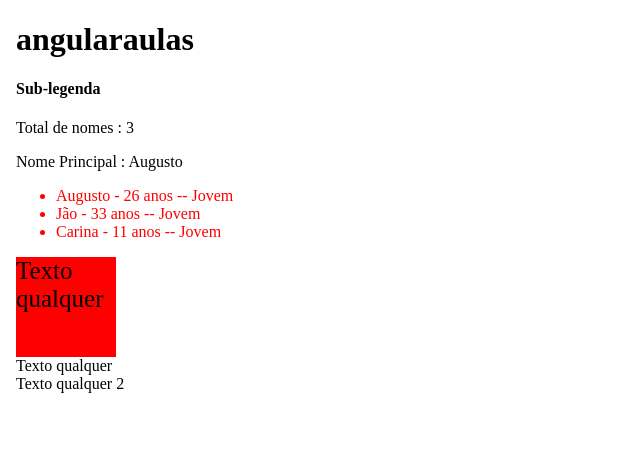
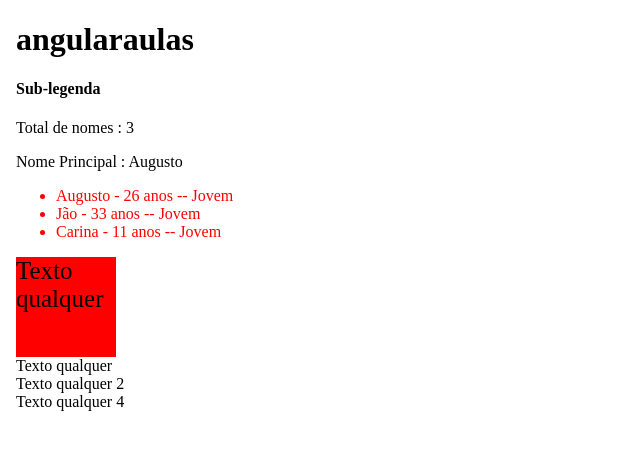
Before and after one commit to agvicente/angularaulas, an Angular app in the folder angularaulas/: page / in a window 1280 px wide. Shown: the top 450 px of the page, without its empty margins (0-640 px from the left). Built offline with nearby package versions, Linux system fonts and the light colour scheme.

Commit message:
Styles e class dinamico 2

```diff
--- a/angularaulas/src/app/app.component.html
+++ b/angularaulas/src/app/app.component.html
@@ -33,6 +33,14 @@
   <div [class]="{menu: true, hidden: false}">
     Texto qualquer 2
   </div>
+
+  <div [class.hidden]="true">
+    Texto qualquer 3
+  </div>
+
+  <div [class.hidden]="false">
+    Texto qualquer 4
+  </div>
 </body>
 
 </html>
```
